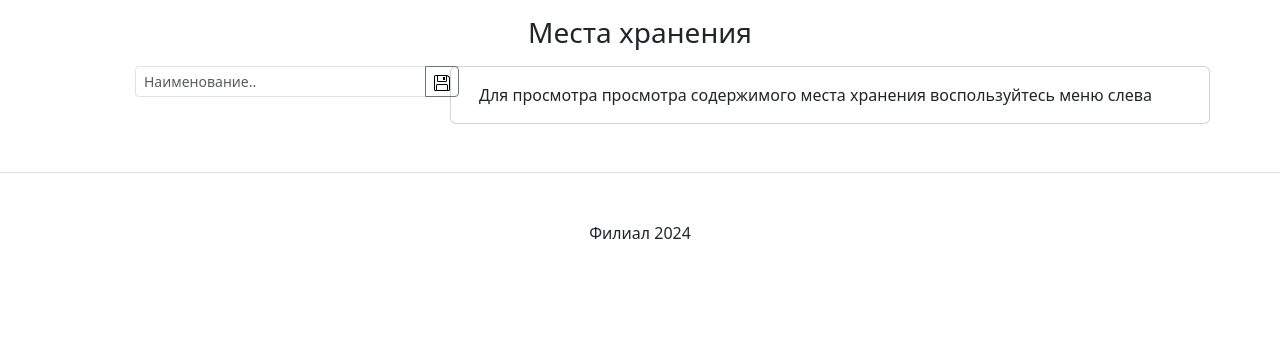
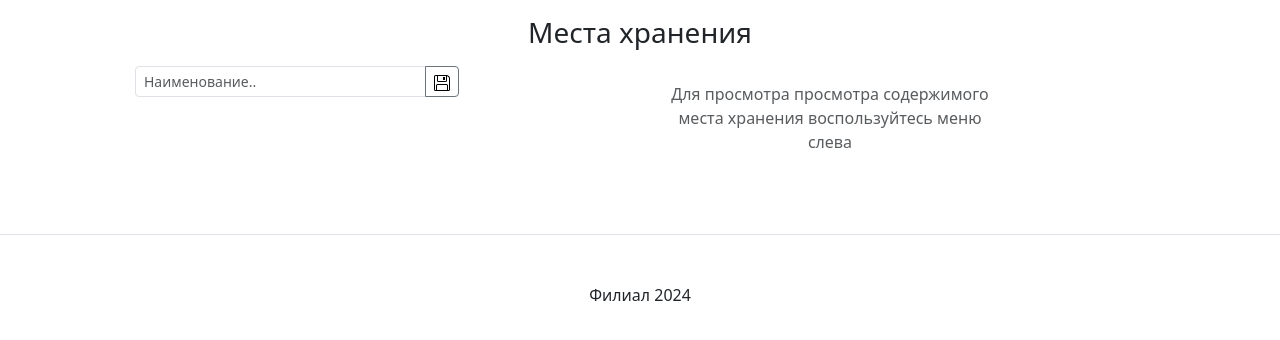
Before and after one commit to hlystovea/resource_planner, a Django app: page /warehouse/storage/ in a window 1280 px wide. Shown: the part 104-444 px from the top of the page. Run offline with Django 4.2, Linux system fonts and the light colour scheme; data that the repository does not hold is empty; some libraries are stand-ins or nearby versions.

Commit message:
Fix: position of info label

```diff
--- a/project/warehouse/templates/warehouse/storage_list.html
+++ b/project/warehouse/templates/warehouse/storage_list.html
@@ -62,10 +62,10 @@
         <div class="col-8">
             <div id="storageContent">
                 <div class="row h-100 justify-content-center align-items-center">
-                    <div class="card">
-                        <div class="card-body">
-                            Для просмотра просмотра содержимого места хранения воспользуйтесь меню слева
-                        </div>
+                    <div class="w-50 p-3">
+                        <p class="text-body-secondary text-center">
+                                Для просмотра просмотра содержимого места хранения воспользуйтесь меню слева
+                        </p>
                     </div>
                 </div>
             </div>
```
